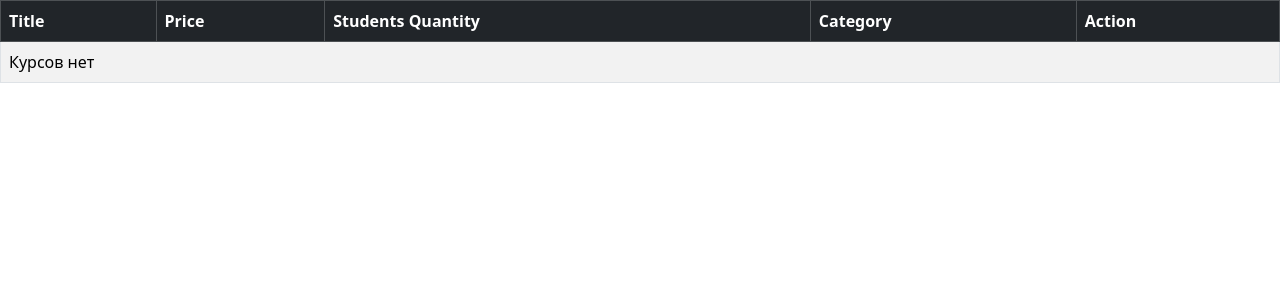
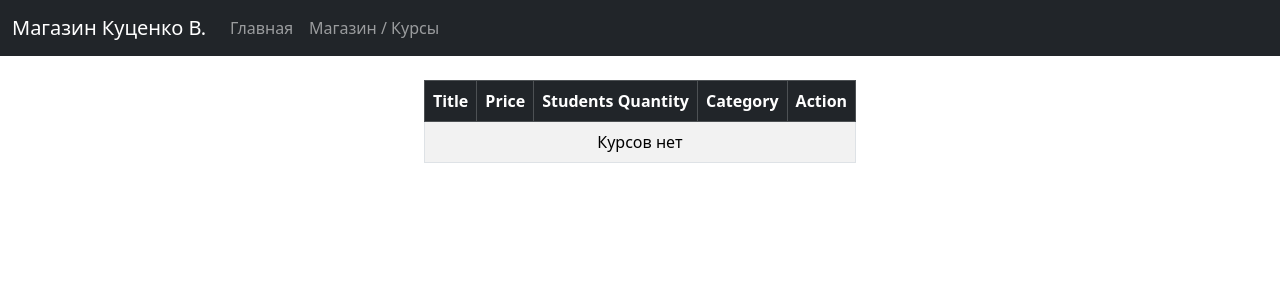
Before and after one commit to JayStorm228/DjangoWebsite, a Django app: page /shop/ in a window 1280 px wide. Shown: the top 300 px of the page. Run offline with Django 5.2, Linux system fonts and the light colour scheme; data that the repository does not hold is empty; some libraries are stand-ins or nearby versions.

Commit message:
templates: applied styles for website, added navbar

```diff
--- a/templates/base.html
+++ b/templates/base.html
@@ -1,17 +1,41 @@
+{% load static %}
 <!DOCTYPE html>
 <html lang="ru">
   <head>
     <meta charset="UTF-8">
     <meta name="viewport" content="width=device-width, initial-scale=1.0">
-  <title>{% block title %}Учебные курсы{% endblock %}</title>
-  <link href="https://cdn.jsdelivr.net/npm/bootstrap@5.3.8/dist/css/bootstrap.min.css"
-        rel="stylesheet"
-        integrity="sha384-sRIl4kxILFvY47J16cr9ZwB07vP4J8+LH7qKQnuqkuIAvNWLzeN8tE5YBujZqJLB"
-        crossorigin="anonymous" />
-  {% block extra_head %}{% endblock %}
+    <title>{% block title %}Мой проект{% endblock %}</title>
+    <link rel="stylesheet" href="{% static 'css/bootstrap.min.css' %}">
   </head>
-<body class="{% block body_class %}{% endblock %}">
+  <body>
+    <nav class="navbar navbar-expand-lg navbar-dark bg-dark mb-4">
+      <div class="container-fluid">
+        <a class="navbar-brand" href"/">Магазин Куценко В.</a>
+        <button class="navbar-toggler"
+                type="button"
+                data-bs-toggle="collapse"
+                data-bs-target="#navbarNav"
+                aria-controls="navbarNav"
+                aria-expanded="false"
+                aria-label="Переключить навигацию">
+          <span class="navbar-toggler-icon"></span>
+        </button>
+        <div class="collapse navbar-collapse" id="navbarNav">
+          <ul class="navbar-nav">
+            <li class="nav-item">
+              <a class="nav-link" href="/">Главная</a>
+            </li>
+            <li class="nav-item">
+              <a class="nav-link" href="{% url "index" %}">Магазин / Курсы</a>
+            </li>
+          </ul>
+        </div>
+      </div>
+    </nav>
+    <div class="container mt-4">
       {% block content %}{% endblock %}
-  {% block scripts %}{% endblock %}
+    </div>
+    <script src="{% static 'js/bootstrap.bundle.min.js' %}"></script>
+    {% block extra_js %}{% endblock %}
   </body>
 </html>
--- a/templates/home/base.html
+++ b/templates/home/base.html
@@ -1,8 +1,6 @@
 {% extends "base.html" %}
-
 {% block title %}Главная{% endblock %}
 {% block body_class %}bg-light{% endblock %}
-
 {% block content %}
   {% block home_content %}{% endblock %}
 {% endblock %}
--- a/templates/home/index.html
+++ b/templates/home/index.html
@@ -5,7 +5,7 @@
     <div class="p-5 bg-white rounded-3 shadow-sm text-center">
       <h1 class="display-5 fw-bold">Добро пожаловать!</h1>
       <p class="lead text-muted mt-3">Здесь вы можете посмотреть доступные курсы.</p>
-      <a href"{% url "shop" %}" class="btn btn-primary btn-lg mt-3">Перейти к курсам</a>
+      <a href="/shop" class="btn btn-primary btn-lg mt-3">Перейти к курсам</a>
     </div>
   </div>
 {% endblock %}
--- a/templates/shop/courses.html
+++ b/templates/shop/courses.html
@@ -1,7 +1,7 @@
 {% extends "shop/base.html" %}
-
 {% block shop_content %}
-<table class="table table-striped table-hover table-bordered">
+  <div class="d-flex justify-content-center">
+    <table class="table table-striped table-hover table-bordered w-auto align-middle">
       <thead class="table-dark">
         <tr>
           <th>Title</th>
@@ -19,14 +19,15 @@
             <td>{{ course.student_qty }}</td>
             <td>{{ course.category }}</td>
             <td>
-          <div><button type="button">Buy</button></div>
+              <button type="button" class="btn btn-primary btn-lg w-100 mt-3">Buy</button>
             </td>
           </tr>
         {% empty %}
           <tr>
-        <td colspan="5">Курсов нет</td>
+            <td colspan="5" class="text-center">Курсов нет</td>
           </tr>
         {% endfor %}
       </tbody>
     </table>
+  </div>
 {% endblock %}
```
Lines whose indentation alone changed are shown as unchanged.
